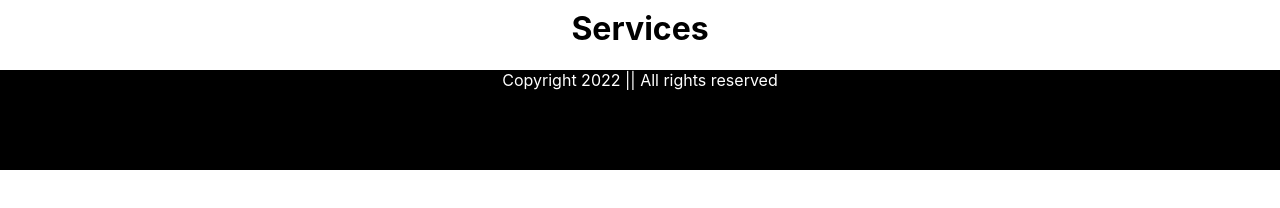
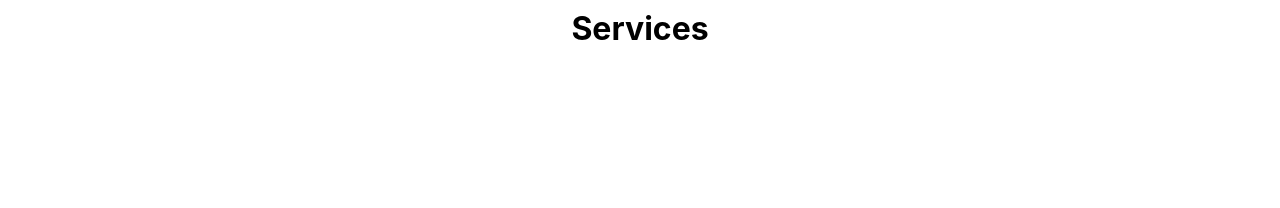
Before and after one commit to shahed5358/wedding-photographer, a React (Create React App) app: page / in a window 1280 px wide. Shown: the part 452-660 px from the top of the page. Built offline with nearby package versions, Linux system fonts and the light colour scheme.

Commit message:
home page create

```diff
--- a/src/Components/Home/Home.js
+++ b/src/Components/Home/Home.js
@@ -1,5 +1,4 @@
 import React from 'react';
-import Footer from '../Footer/Footer';
 import Services from '../Services/Services';
 import './Home.css'
 
@@ -17,7 +16,6 @@ const Home = () => {
                 </div>
             </div>
             <Services></Services>
-            <Footer></Footer>
         </div>
     );
 };
```
